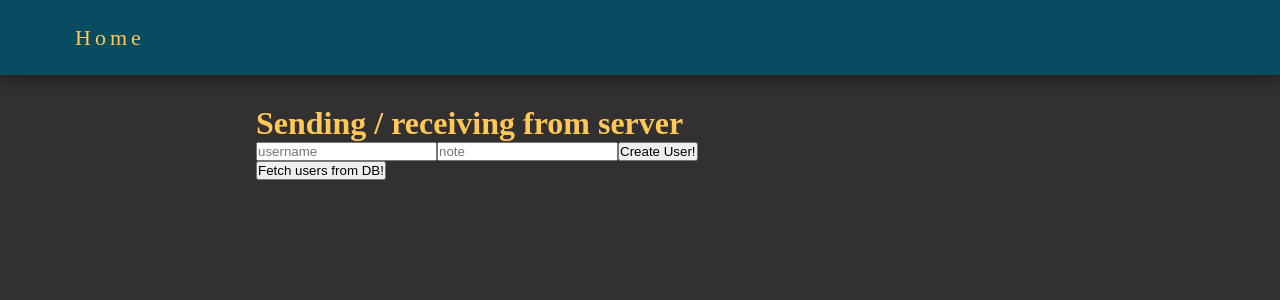
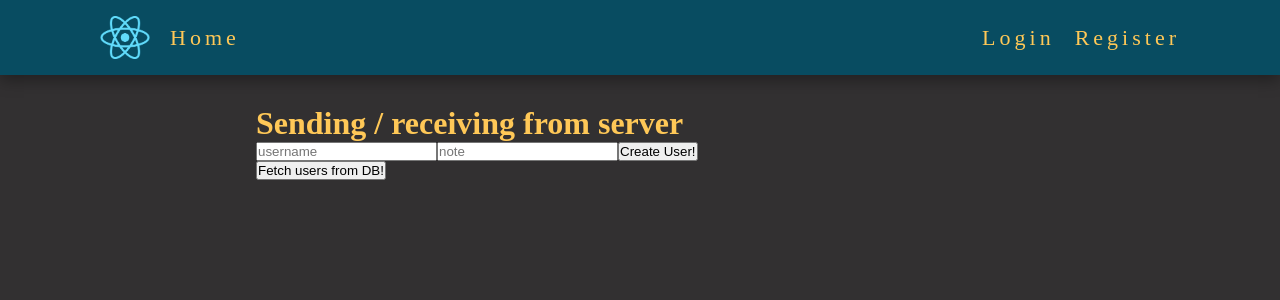
Before and after one commit to Pubstar/React-Fullstack, a React (Create React App) app in the folder Client/: page /login in a window 1280 px wide. Shown: the top 300 px of the page. Built offline with nearby package versions, Linux system fonts and the light colour scheme.

Commit message:
Added login to navbar
TODO: Get familiar with react router and implement logging in

```diff
--- a/Client/public/index.html
+++ b/Client/public/index.html
@@ -1,14 +1,12 @@
 <!DOCTYPE html>
 <html lang="en">
+
 <head>
   <meta charset="utf-8" />
   <link rel="icon" href="%PUBLIC_URL%/favicon.ico" />
   <meta name="viewport" content="width=device-width, initial-scale=1" />
   <meta name="theme-color" content="#000000" />
-    <meta
-      name="description"
-      content="Web site created using create-react-app"
-    />
+  <meta name="description" content="Web site created using create-react-app" />
   <link rel="apple-touch-icon" href="%PUBLIC_URL%/logo192.png" />
   <!--
       manifest.json provides metadata used when your web app is installed on a
@@ -24,8 +22,9 @@
       work correctly both with client-side routing and a non-root public URL.
       Learn how to configure a non-root public URL by running `npm run build`.
     -->
-    <title>React App</title>
+  <title>Full-Stack React App</title>
 </head>
+
 <body>
   <noscript>You need to enable JavaScript to run this app.</noscript>
   <div id="root"></div>
@@ -40,4 +39,5 @@
       To create a production bundle, use `npm run build` or `yarn build`.
     -->
 </body>
+
 </html>
--- a/Client/src/components/navbar/navbar.css
+++ b/Client/src/components/navbar/navbar.css
@@ -5,13 +5,29 @@ a {
     letter-spacing: 4px;
 }
 
+a:hover {
+    text-decoration: underline;
+}
+
 .navbar-container {
     height: 75px;
-    padding-inline: 75px;
+    padding-inline: 100px;
     display: flex;
     align-items: center;
+    justify-content: space-between;
     margin-bottom: 30px;
     box-shadow: rgba(0, 0, 0, 0.35) 0px 5px 15px;
 
     background-color: #084C61;
 }
+
+.login-container,
+.links-container {
+    display: flex;
+    align-items: center;
+    gap: 20px;
+}
+
+.navbar-container img {
+    width: 50px;
+}
--- a/Client/src/components/navbar/navbar.jsx
+++ b/Client/src/components/navbar/navbar.jsx
@@ -1,11 +1,17 @@
-import React from 'react'
-import './navbar.css'
+import React from 'react';
+import './navbar.css';
+import ReactLogo from '../../images/react-logo.png';
 
 const navbar = () => {
     return (
         <div className='navbar-container'>
             <div className='links-container'>
+                <img src={ReactLogo} alt="" />
                 <a href="/">Home</a>
+            </div>
+            <div className="login-container">
+                <a href="/">Login</a>
+                <a href="/">Register</a>
             </div>
         </div>
     )
```
Also changed, not shown: Client/src/components/login/login.jsx (added, +10 -0 lines), Client/src/components/register/register.jsx (added, +10 -0 lines), Client/src/components/login/login.css (added), Client/src/components/register/register.css (added), Client/src/images/react-logo.png (added). Lines whose indentation alone changed are shown as unchanged.
